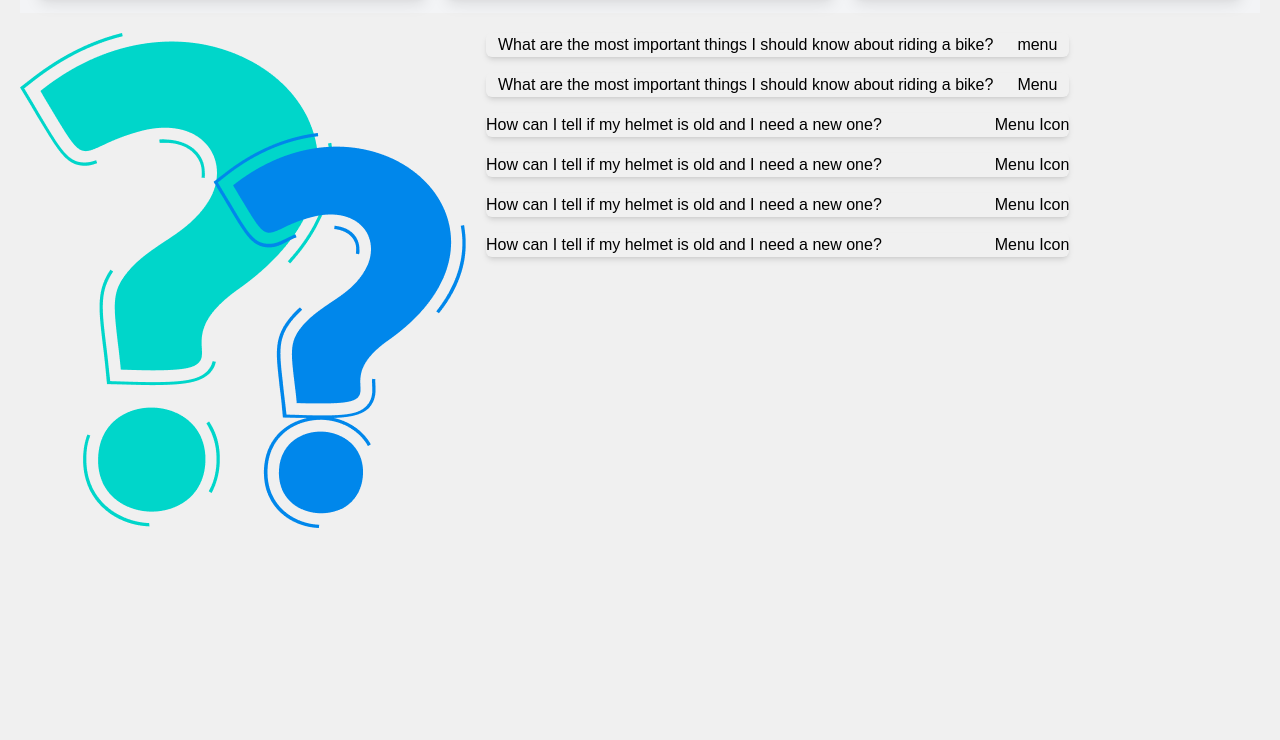
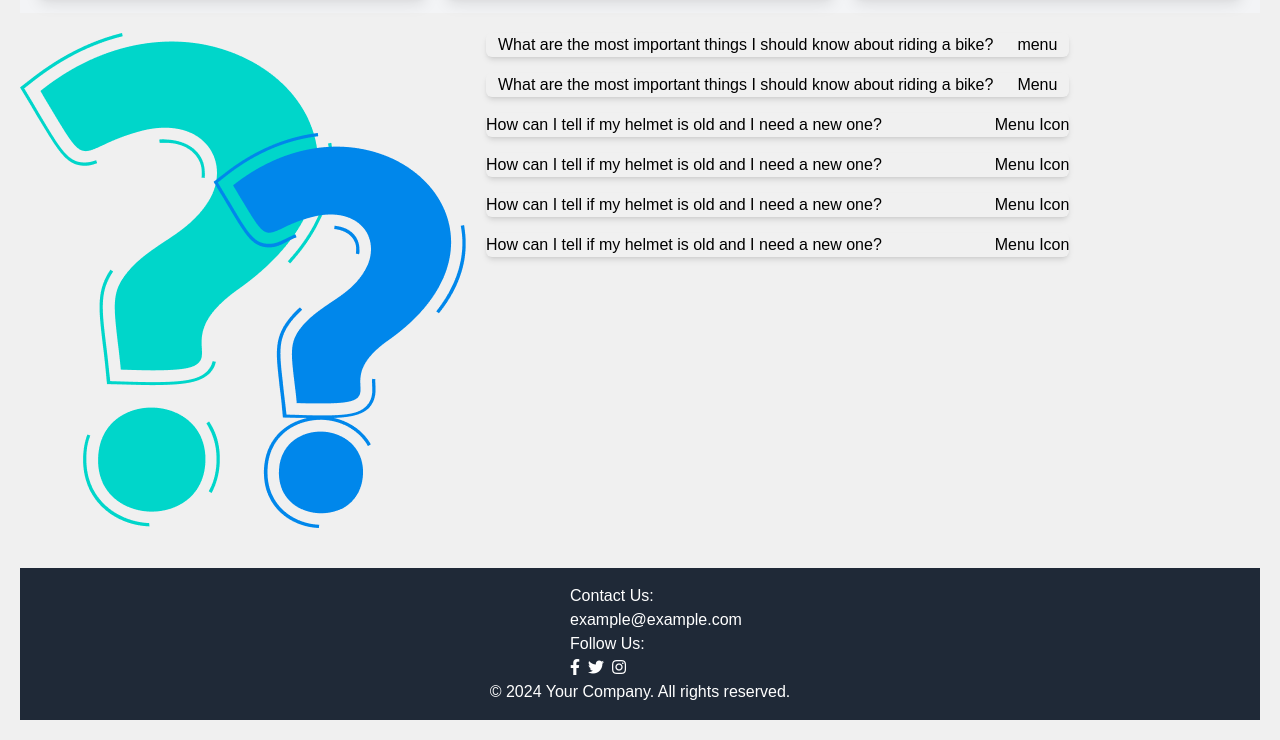
Before and after one commit to fecrakib/biker_zone, a website: page index.html in a window 1280 px wide. Shown: the part 1761-2501 px from the top of the page. Before the commit the page ends 2309 px from the top, so only its background shows below. Drawn offline with nearby package versions, Linux system fonts and the light colour scheme.

Commit message:
complite footer   section end

```diff
--- a/index.html
+++ b/index.html
@@ -215,6 +215,27 @@
 
 
 </section>
+<!-- footer section -->
+<section class="p-5">
+    <footer class="bg-gray-800 text-white py-4">
+        <div class="container mx-auto flex justify-center items-center">
+
+            <div class="ml-8">
+                <p>Contact Us: <br> example@example.com</p>
+                <p>Follow Us:</p>
+                <ul class="list-none flex">
+                    <li><a href="#" class="mr-2"><i class="fab fa-facebook-f"></i></a></li>
+                    <li><a href="#" class="mr-2"><i class="fab fa-twitter"></i></a></li>
+                    <li><a href="#" class="mr-2"><i class="fab fa-instagram"></i></a></li>
+                </ul>
+            </div>
+
+        </div>
+        <p class="text-center">© 2024 Your Company. All rights reserved.</p>
+    </footer>
+
+
+</section>
 
 <script>
    const mobileMenuBtn = document.getElementById('mobile-menu-btn');
```
